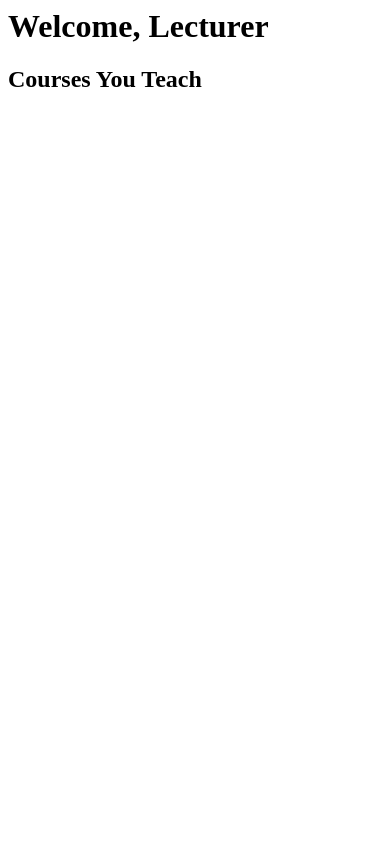
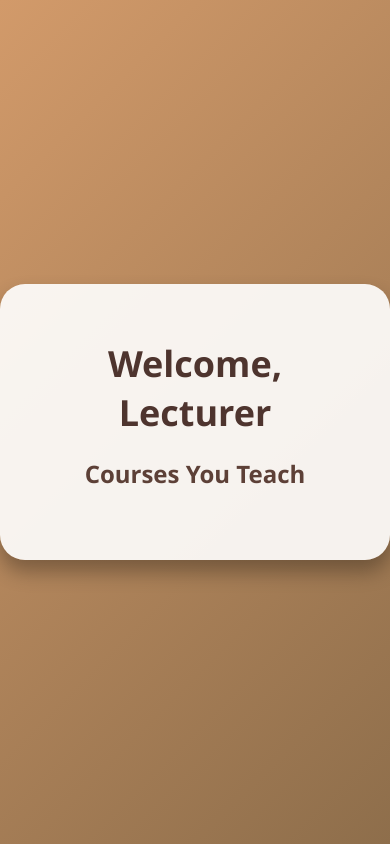
Before and after one commit to faithmry/FP_PWEB_E, a PHP site: page /views/lecturer_dashboard.php in a window 390 px wide. Run offline with PHP 8.4, Linux system fonts and the light colour scheme; data that the repository does not hold is empty.

Commit message:
Update lecturer_dashboard.php

```diff
--- a/views/lecturer_dashboard.php
+++ b/views/lecturer_dashboard.php
@@ -12,11 +12,113 @@ $stmt->bind_param('i', $lecturer_id);
 $stmt->execute();
 $result_courses = $stmt->get_result();
 ?>
-<html>
+<html lang="en">
 <head>
+    <meta charset="UTF-8">
+    <meta name="viewport" content="width=device-width, initial-scale=1.0">
     <title>Lecturer Dashboard</title>
+    <style>
+        body, html {
+            margin: 0;
+            padding: 0;
+            font-family: 'Segoe UI', Tahoma, Geneva, Verdana, sans-serif;
+            height: 100%;
+            background: linear-gradient(135deg, #D29A6A, #8E6E4B);
+            display: flex;
+            justify-content: center;
+            align-items: center;
+            color: #fff;
+        }
+
+        .dashboard-container {
+            background: rgba(255, 255, 255, 0.9);
+            padding: 40px 60px;
+            border-radius: 25px;
+            box-shadow: 0 12px 20px rgba(0, 0, 0, 0.3);
+            width: 100%;
+            max-width: 800px;
+            text-align: center;
+            animation: fadeIn 1.5s ease-in-out;
+        }
+
+        @keyframes fadeIn {
+            from {
+                opacity: 0;
+                transform: translateY(30px);
+            }
+            to {
+                opacity: 1;
+                transform: translateY(0);
+            }
+        }
+
+        h1 {
+            font-size: 48px;
+            margin-bottom: 20px;
+            color: #4E342E;
+        }
+
+        h2 {
+            font-size: 30px;
+            margin-bottom: 40px;
+            color: #5D4037;
+        }
+
+        ul {
+            list-style-type: none;
+            padding: 0;
+            margin: 0;
+        }
+
+        li {
+            margin: 15px 0;
+            font-size: 20px;
+            font-weight: bold;
+        }
+
+        a {
+            text-decoration: none;
+            color: #8E6E4B;
+            padding: 15px 25px;
+            background-color: #fff;
+            border-radius: 20px;
+            box-shadow: 0 4px 6px rgba(0, 0, 0, 0.2);
+            transition: all 0.3s ease;
+            display: inline-block;
+        }
+
+        a:hover {
+            background-color: #8E6E4B;
+            color: #fff;
+            box-shadow: 0 6px 10px rgba(0, 0, 0, 0.3);
+            transform: translateY(-5px);
+        }
+
+        .message {
+            margin-top: 20px;
+            font-size: 18px;
+            color: #E74C3C;
+        }
+
+        @media (max-width: 768px) {
+            .dashboard-container {
+                padding: 30px 40px;
+            }
+            h1 {
+                font-size: 36px;
+            }
+            h2 {
+                font-size: 24px;
+            }
+            a {
+                font-size: 18px;
+                padding: 12px 20px;
+            }
+        }
+    </style>
 </head>
 <body>
+    <div class="dashboard-container">
         <h1>Welcome, Lecturer</h1>
         <h2>Courses You Teach</h2>
         <ul>
@@ -28,5 +130,6 @@ $result_courses = $stmt->get_result();
             </li>
             <?php } ?>
         </ul>
+    </div>
 </body>
 </html>
```
Lines whose indentation alone changed are shown as unchanged.
